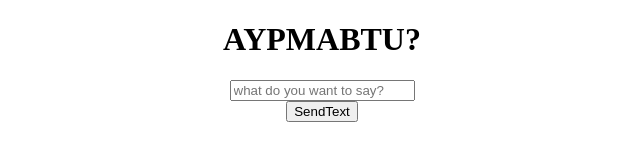
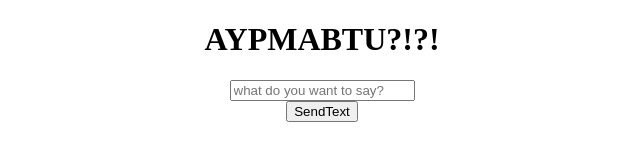
Before and after one commit to last-person/powerMeter, a plain HTML site: page webserver/index.html in a window 1280 px wide. Shown: the whole page, without its empty margins (318-958 px from the left). Drawn offline with Linux system fonts and the light colour scheme.

Commit message:
changed title

```diff
--- a/webserver/index.html
+++ b/webserver/index.html
@@ -4,7 +4,7 @@
 	<title>Power Meter</title>
 </head>
 <body>
-	<h1><center>AYPMABTU?</center></h1>
+	<h1><center>AYPMABTU?!?!</center></h1>
 	<form method="POST" action="/postForm">
 		<center><input id ="userInput" name = "userInput" type="text" placeholder="what do you want to say?" required="" pattern=".{3,50}" title="Text must be between 3 and 50 characters"></center>
 		<center><input type="Submit" value="SendText"></center>
```
